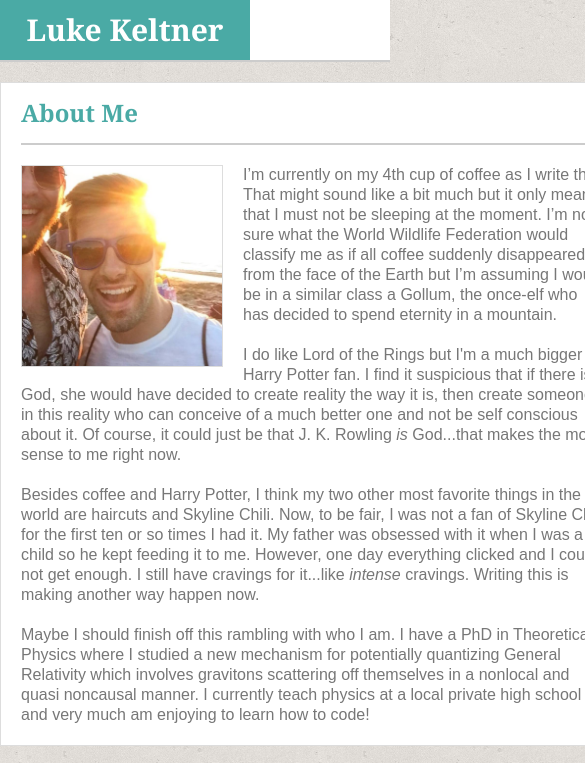
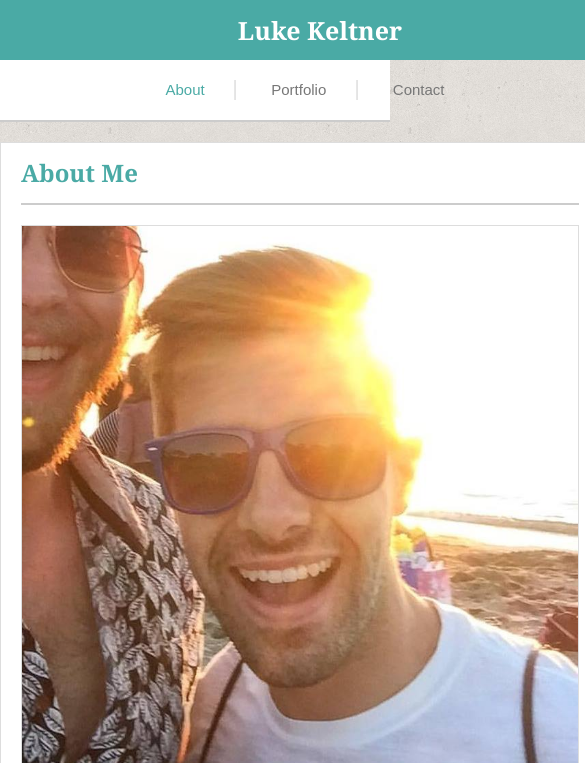
Before and after one commit to LukeKeltner/LukeKeltner.github.io, a plain HTML site: page index.html in a window 390 px wide. Shown: the top 763 px of the page, 585 px wide, since content can reach past the window. Drawn offline with Linux system fonts and the light colour scheme.

Commit message:
Responsive Layout

```diff
--- a/assests/css/style.css
+++ b/assests/css/style.css
@@ -7,7 +7,7 @@ body
 	display: block;
 }
 
-.contentHeader
+.contentheader
 {
 	width:960px;
 	margin: 0 auto;
@@ -120,7 +120,6 @@ a:hover
 	margin-right: 20px;
 	margin-bottom: 10px;
 	border:1px solid #dddddd;
-
 }
 
 p
@@ -268,3 +267,182 @@ span
 {
 	font-style: italic;
 }
+
+@media screen and (max-width: 980px)
+{
+	.content
+	{
+		width:700px;
+	}
+
+	#aboutme
+	{
+		width:400px;
+	}
+
+	#face
+	{
+		float:none;
+		margin-right: 0px;
+		width:400px;
+	}
+
+	#connect
+	{
+		width:196px;
+	}
+
+	.connecticon
+	{
+		width:50px;
+	}
+
+	.connectwithme
+	{
+		font-size: 20px;
+	}
+
+	.linkedin
+	{
+		margin-left:23px;
+	}
+
+}
+
+@media screen and (max-width: 768px)
+{
+	.content
+	{
+		width:600px;
+	}
+
+	h1
+	{
+		font-size: 25px;
+	}
+
+	#name
+	{
+		width:200px;
+		padding: 20px 0px 20px 0px;
+	}
+
+	.options
+	{
+		display: inline-block;
+		margin-right: 10px;
+		border-right:1px solid #cccccc;
+		padding-right: 10px;
+		font-size: 15px;
+	}
+
+	.contactlink
+	{
+		padding:0px;
+		margin-left:0px;
+		margin-right: 0px;
+		border-right:0px;
+	}
+
+	#aboutme
+	{
+		width:558px;
+	}
+
+	#face
+	{
+		width:200px;
+		float:left;
+		margin-top: 20px;
+		margin-right: 20px;
+		margin-bottom: 10px;
+		border:1px solid #dddddd;
+	}
+
+	#connect
+	{
+		margin-left: 0px;
+		width: 558px;
+	}
+
+	.stackoverflow
+	{
+		float:left;
+		margin-left:23px;
+	}
+
+}
+
+@media screen and (max-width: 640px)
+{
+	.content
+	{
+		width:600px;
+	}
+
+	.contentheader
+	{
+		width:640px;
+	}
+
+
+	header
+	{
+		height:120px;
+	}
+
+	#name
+	{
+		background-color: #4aaaa5;
+		width:640px;
+		text-align: center;
+		padding: 20px 0px 20px 0px;
+		float:left;
+		font-weight: bold;
+	}
+
+	/* #name
+	{
+		display:inline;
+	}
+
+	#name:after
+	{
+	    content:"\A";
+	    white-space: pre;
+	    background-color: none;
+	} */
+
+	#options
+	{
+		position: center;
+		right:50%;
+		top:65%;
+		transform: translateX(50%);
+		font-size: 20px;
+	}
+
+
+	.options
+	{
+		display: inline-block;
+		margin-right: 30px;
+		border-right:1px solid #cccccc;
+		padding-right: 30px;
+	}
+
+	.contactlink
+	{
+		padding:0px;
+		margin-left:0px
+		margin-right: 0px;
+		border-right:0px;
+	}
+
+	#face
+	{
+		width:556px;
+	}
+
+
+}
```
